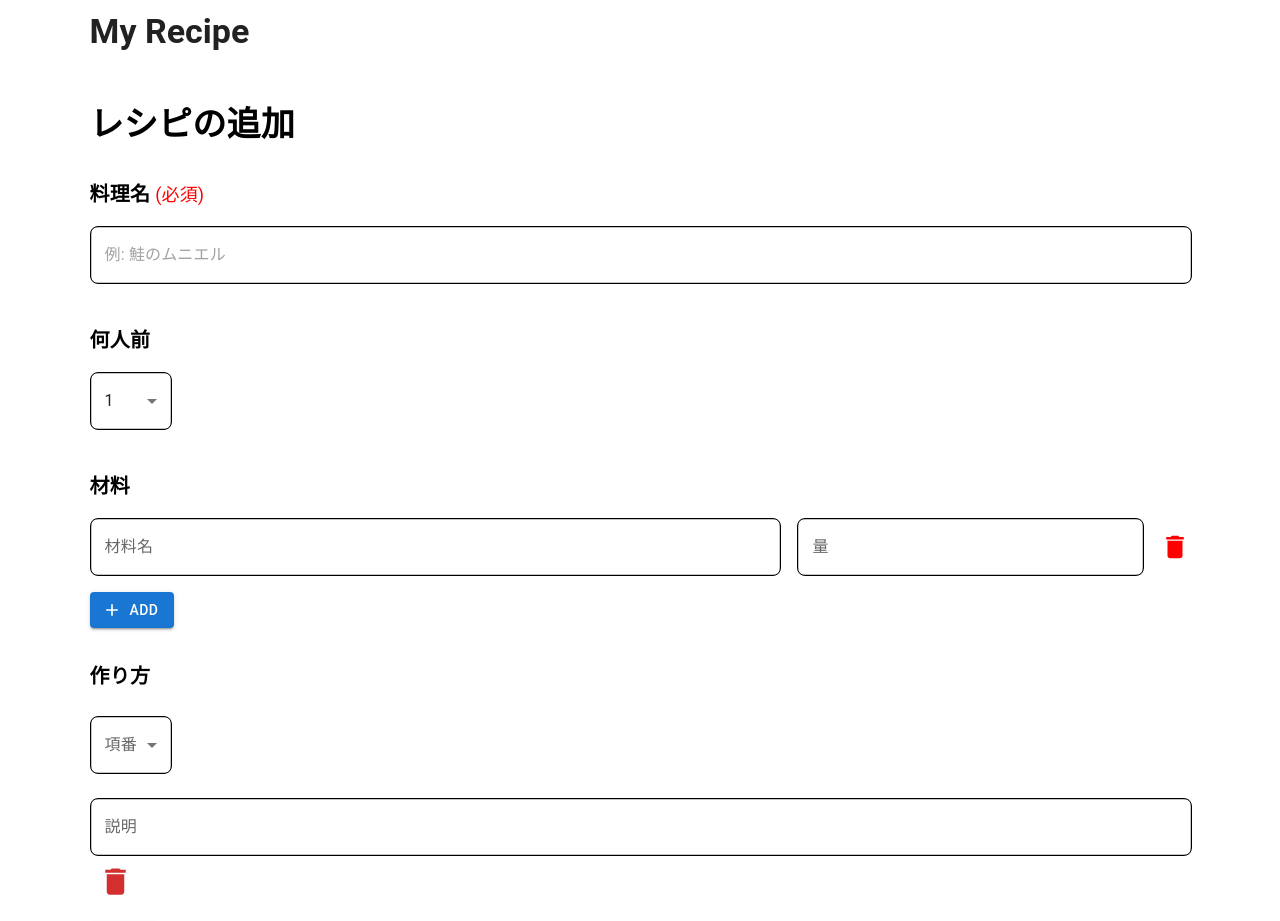
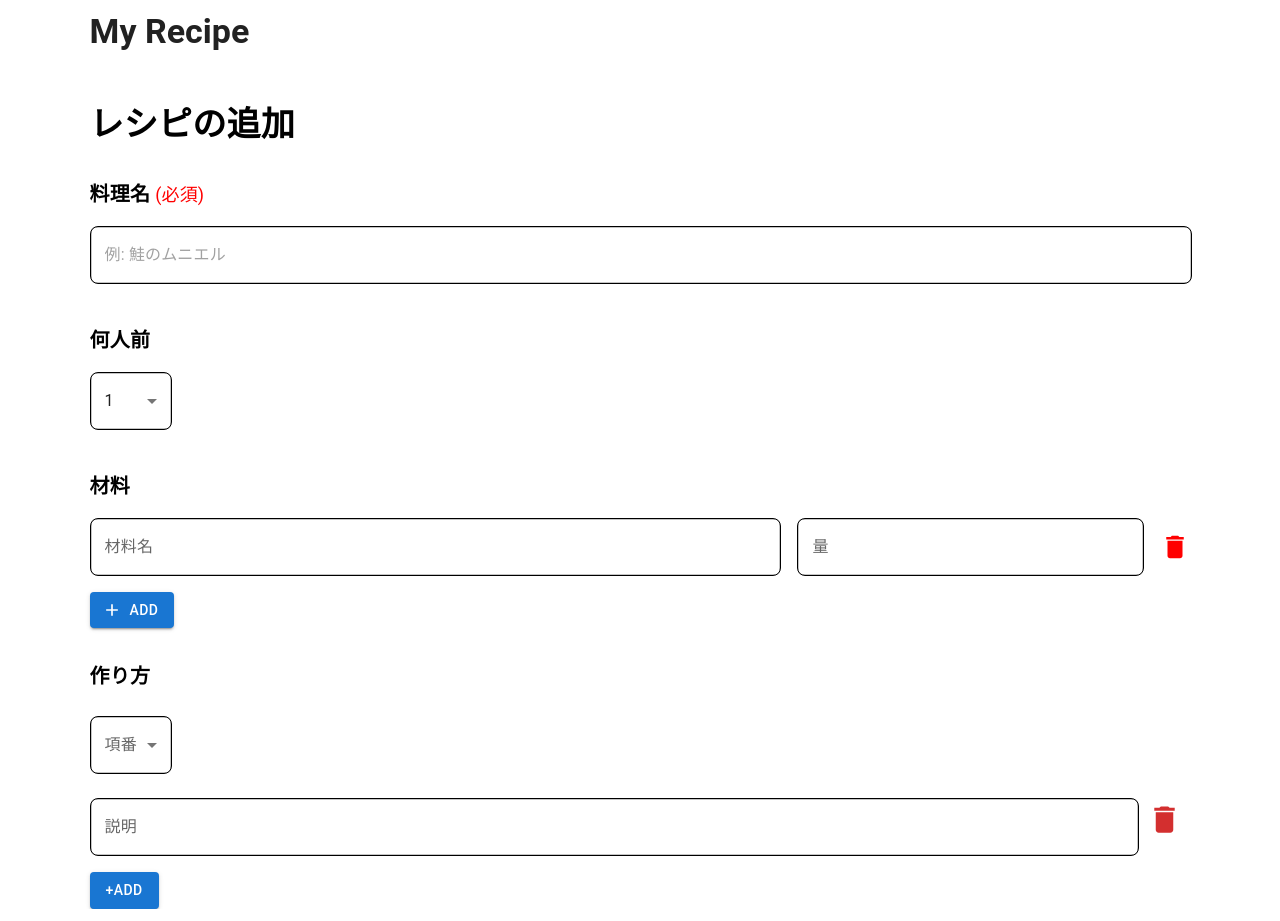
Before and after one commit to nkserveren26/myrecipe-frontend, a React (Create React App) app: page /recipes/new in a window 1280 px wide. Shown: the top 921 px of the page. Built offline with nearby package versions, Linux system fonts and the light colour scheme.

Commit message:
AddRecipeページの修正。作り方部分の削除ボタンを説明ボックスの横に配置。

```diff
--- a/src/components/page/AddRecipe.tsx
+++ b/src/components/page/AddRecipe.tsx
@@ -158,6 +158,7 @@ export const AddRecipe: React.FC = () => {
                                 </MenuItem>
                             ))}
                         </TextField>
+                        <Box display="flex" alignItems="center">
                             <TextField
                                 label="説明"
                                 value={step.description}
@@ -170,6 +171,7 @@ export const AddRecipe: React.FC = () => {
                                 <DeleteIcon fontSize="large" />
                             </IconButton>
                         </Box>
+                    </Box>
                 ))}
                 <Button variant="contained" onClick={handleAddStep} sx={{ mt: 2 }}>
                     +Add
```
Lines whose indentation alone changed are shown as unchanged.
